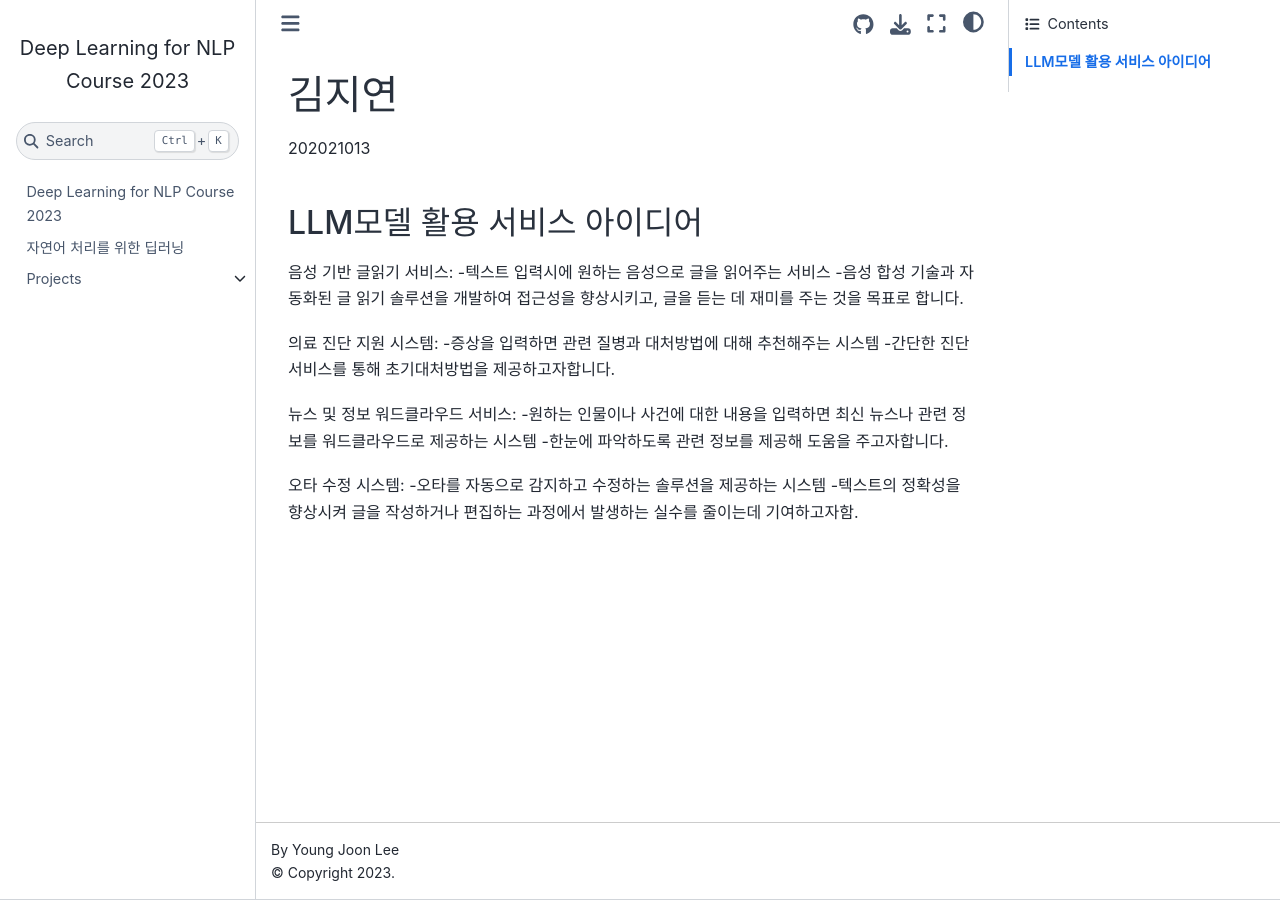
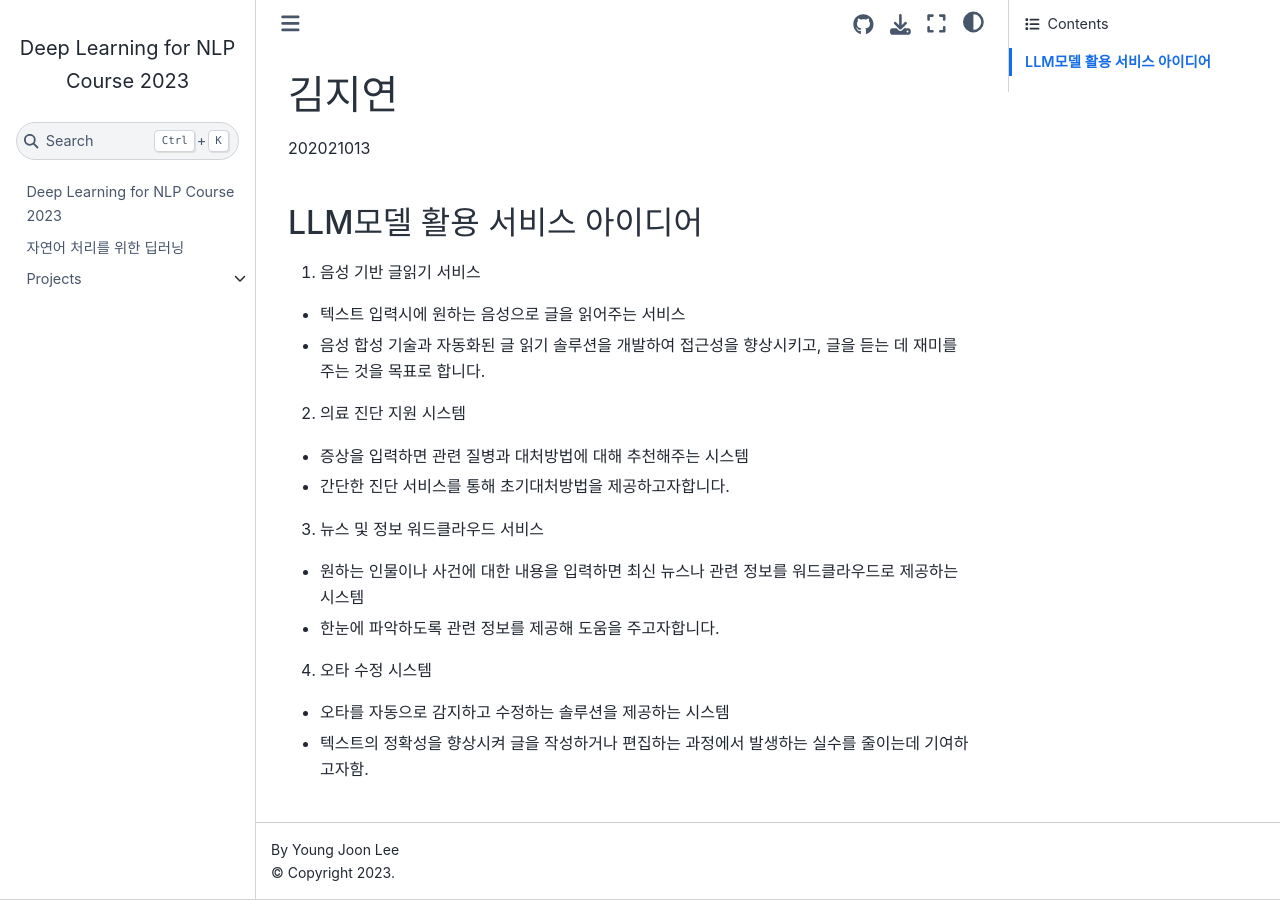
Before and after one commit to ypilseong/deepnlp-2023, a Jupyter Book: the page built from book/projects/202021013/index.md, in a window 1280 px wide. Built offline with Jupyter Book 1.0.4 settings and Sphinx 7.4.7 and the Sphinx Book theme 1.1.4, drawn with Linux system fonts in a browser that asks for light colours; part of the change alters nothing that is shown.

```diff
--- a/book/projects/202021013/index.md
+++ b/book/projects/202021013/index.md
@@ -4,18 +4,18 @@
 
 ## LLM모델 활용 서비스 아이디어
 
-음성 기반 글읽기 서비스:
-  -텍스트 입력시에 원하는 음성으로 글을 읽어주는 서비스
-  -음성 합성 기술과 자동화된 글 읽기 솔루션을 개발하여 접근성을 향상시키고, 글을 듣는 데 재미를 주는 것을 목표로 합니다.
+ 1. 음성 기반 글읽기 서비스
+  - 텍스트 입력시에 원하는 음성으로 글을 읽어주는 서비스
+  - 음성 합성 기술과 자동화된 글 읽기 솔루션을 개발하여 접근성을 향상시키고, 글을 듣는 데 재미를 주는 것을 목표로 합니다.
 
-의료 진단 지원 시스템:
-  -증상을 입력하면 관련 질병과 대처방법에 대해 추천해주는 시스템
-  -간단한 진단 서비스를 통해 초기대처방법을 제공하고자합니다.
+ 2. 의료 진단 지원 시스템
+  -  증상을 입력하면 관련 질병과 대처방법에 대해 추천해주는 시스템
+  -  간단한 진단 서비스를 통해 초기대처방법을 제공하고자합니다.
 
-뉴스 및 정보 워드클라우드 서비스:
-  -원하는 인물이나 사건에 대한 내용을 입력하면 최신 뉴스나 관련 정보를 워드클라우드로 제공하는 시스템
-  -한눈에 파악하도록 관련 정보를 제공해 도움을 주고자합니다.
+ 3. 뉴스 및 정보 워드클라우드 서비스
+  - 원하는 인물이나 사건에 대한 내용을 입력하면 최신 뉴스나 관련 정보를 워드클라우드로 제공하는 시스템
+  - 한눈에 파악하도록 관련 정보를 제공해 도움을 주고자합니다.
 
-오타 수정 시스템:
-  -오타를 자동으로 감지하고 수정하는 솔루션을 제공하는 시스템
-  -텍스트의 정확성을 향상시켜 글을 작성하거나 편집하는 과정에서 발생하는 실수를 줄이는데 기여하고자함.
+ 4. 오타 수정 시스템
+  - 오타를 자동으로 감지하고 수정하는 솔루션을 제공하는 시스템
+  - 텍스트의 정확성을 향상시켜 글을 작성하거나 편집하는 과정에서 발생하는 실수를 줄이는데 기여하고자함.
```
